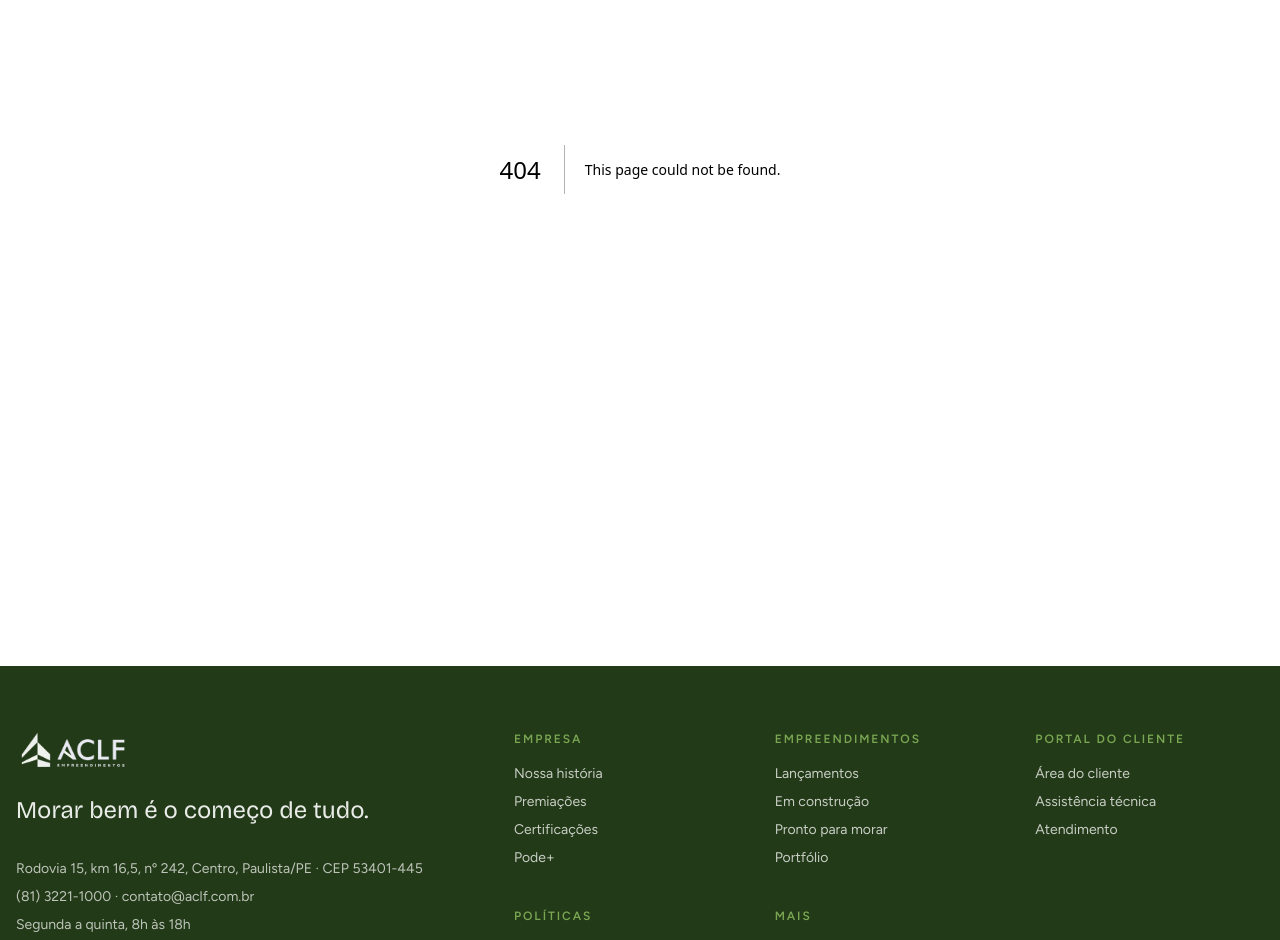
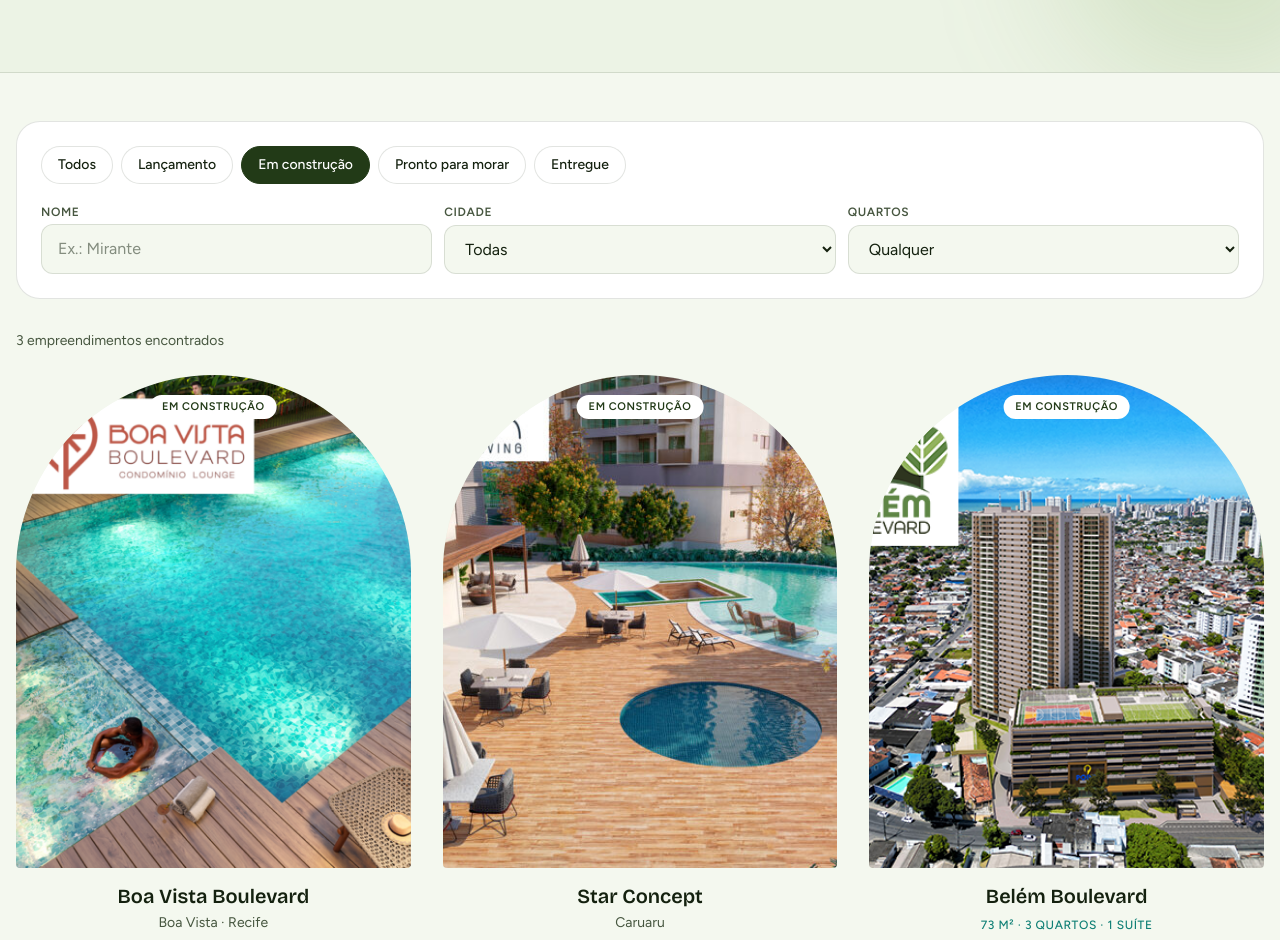
Before and after one commit to joaobatis1a/aclf-mvp, a Next.js app: page /empreendimentos/em-construcao in a window 1280 px wide. Before the commit this address had no page. Shown: the part 340-1280 px from the top of the page. Built offline with nearby package versions, Linux system fonts and the light colour scheme.

Commit message:
feat: add property listing with filters and phase pages

```diff
--- /dev/null
+++ b/src/app/empreendimentos/[fase]/page.tsx
@@ -0,0 +1,40 @@
+import type { Metadata } from "next";
+import { notFound } from "next/navigation";
+import { Suspense } from "react";
+import PageHeader from "@/components/PageHeader";
+import PropertyExplorer from "@/components/PropertyExplorer";
+import { phaseLabel, phaseOrder, type Phase } from "@/data/properties";
+
+const intro: Record<Phase, string> = {
+  lancamento: "Os projetos que acabaram de chegar ao mercado.",
+  "em-construcao": "Obras em andamento, já com unidades à venda.",
+  "pronto-para-morar": "Chave na mão: mude-se sem esperar a obra.",
+  portfolio: "Tudo o que já construímos e entregamos.",
+};
+
+export function generateStaticParams() {
+  return phaseOrder.map((fase) => ({ fase }));
+}
+
+export async function generateMetadata({ params }: PageProps<"/empreendimentos/[fase]">): Promise<Metadata> {
+  const { fase } = await params;
+  return { title: phaseLabel[fase as Phase] ?? "Empreendimentos" };
+}
+
+export default async function FasePage({ params }: PageProps<"/empreendimentos/[fase]">) {
+  const { fase } = await params;
+  if (!phaseOrder.includes(fase as Phase)) notFound();
+  const phase = fase as Phase;
+  return (
+    <>
+      <PageHeader eyebrow="Empreendimentos" title={phaseLabel[phase] === "Entregue" ? "Portfólio" : phaseLabel[phase]}>
+        {intro[phase]}
+      </PageHeader>
+      <div className="container-x py-12">
+        <Suspense fallback={<p className="text-ink-soft">Carregando empreendimentos…</p>}>
+          <PropertyExplorer initialPhase={phase} />
+        </Suspense>
+      </div>
+    </>
+  );
+}
--- /dev/null
+++ b/src/app/empreendimentos/page.tsx
@@ -0,0 +1,21 @@
+import type { Metadata } from "next";
+import { Suspense } from "react";
+import PageHeader from "@/components/PageHeader";
+import PropertyExplorer from "@/components/PropertyExplorer";
+
+export const metadata: Metadata = { title: "Empreendimentos" };
+
+export default function EmpreendimentosPage() {
+  return (
+    <>
+      <PageHeader eyebrow="Empreendimentos" title="Encontre o endereço certo para a sua família.">
+        Lançamentos, obras em andamento, imóveis prontos para morar e tudo o que já entregamos.
+      </PageHeader>
+      <div className="container-x py-12">
+        <Suspense fallback={<p className="text-ink-soft">Carregando empreendimentos…</p>}>
+          <PropertyExplorer />
+        </Suspense>
+      </div>
+    </>
+  );
+}
--- /dev/null
+++ b/src/components/PageHeader.tsx
@@ -0,0 +1,22 @@
+export default function PageHeader({
+  eyebrow,
+  title,
+  children,
+}: {
+  eyebrow: string;
+  title: string;
+  children?: React.ReactNode;
+}) {
+  return (
+    <section className="relative overflow-hidden border-b border-line bg-paper-deep/60">
+      <div aria-hidden className="pointer-events-none absolute -right-24 top-0 size-80 rounded-full bg-leaf/20 blur-3xl" />
+      <div className="container-x relative py-14 sm:py-20">
+        <p className="eyebrow">{eyebrow}</p>
+        <h1 className="mt-3 max-w-3xl font-display text-4xl font-semibold leading-[1.05] tracking-tight text-forest sm:text-6xl">
+          {title}
+        </h1>
+        {children && <div className="mt-5 max-w-2xl text-lg leading-relaxed text-ink-soft">{children}</div>}
+      </div>
+    </section>
+  );
+}
--- /dev/null
+++ b/src/components/PropertyCard.tsx
@@ -0,0 +1,45 @@
+import Image from "next/image";
+import Link from "next/link";
+import { phaseLabel, type Property } from "@/data/properties";
+
+const phaseStyle: Record<Property["phase"], string> = {
+  lancamento: "bg-teal text-white",
+  "em-construcao": "bg-white text-forest",
+  "pronto-para-morar": "bg-brand text-white",
+  portfolio: "bg-forest/80 text-white",
+};
+
+export function specsOf(p: Property) {
+  const parts: string[] = [];
+  if (p.areaLabel) parts.push(p.areaLabel);
+  if (p.bedrooms) parts.push(`${p.bedrooms}${p.area && p.area.length > 1 ? " ou 3" : ""} quartos`);
+  if (p.suites) parts.push(`${p.suites} suíte`);
+  return parts;
+}
+
+export default function PropertyCard({ property: p, priority = false }: { property: Property; priority?: boolean }) {
+  const where = [p.neighborhood, p.city].filter(Boolean).join(" · ");
+  const specs = specsOf(p);
+  return (
+    <Link href={`/imovel/${p.slug}`} className="group block">
+      <div className="arch relative aspect-[4/5] bg-paper-deep">
+        <Image
+          src={p.cover}
+          alt={`Fachada ou área de lazer do ${p.name}`}
+          fill
+          priority={priority}
+          sizes="(min-width: 1024px) 22rem, (min-width: 640px) 45vw, 90vw"
+          className="object-cover transition duration-700 ease-out group-hover:scale-105"
+        />
+        <span className={`absolute left-1/2 top-5 -translate-x-1/2 rounded-full px-3 py-1 text-[11px] font-semibold uppercase tracking-wider ${phaseStyle[p.phase]}`}>
+          {phaseLabel[p.phase]}
+        </span>
+      </div>
+      <div className="px-2 pt-4 text-center">
+        <h3 className="font-display text-xl font-semibold leading-tight transition group-hover:text-brand">{p.name}</h3>
+        {where && <p className="mt-1 text-sm text-ink-soft">{where}</p>}
+        {specs.length > 0 && <p className="mt-2 text-xs font-medium uppercase tracking-wider text-teal-deep">{specs.join(" · ")}</p>}
+      </div>
+    </Link>
+  );
+}
--- /dev/null
+++ b/src/components/PropertyExplorer.tsx
@@ -0,0 +1,109 @@
+"use client";
+
+import { useMemo, useState } from "react";
+import { useSearchParams } from "next/navigation";
+import PropertyCard from "./PropertyCard";
+import { cities, phaseLabel, phaseOrder, properties, type Phase } from "@/data/properties";
+
+const chip = (active: boolean) =>
+  `rounded-full border px-4 py-2 text-sm font-medium transition ${
+    active ? "border-forest bg-forest text-white" : "border-line bg-white hover:border-brand"
+  }`;
+
+export default function PropertyExplorer({ initialPhase }: { initialPhase?: Phase }) {
+  const params = useSearchParams();
+  const paramPhase = params.get("fase") as Phase | null;
+  const [phase, setPhase] = useState<Phase | "">(initialPhase ?? paramPhase ?? "");
+  const [city, setCity] = useState(params.get("cidade") ?? "");
+  const [bedrooms, setBedrooms] = useState(params.get("quartos") ?? "");
+  const [query, setQuery] = useState("");
+
+  const list = useMemo(
+    () =>
+      properties.filter((p) => {
+        if (phase && p.phase !== phase) return false;
+        if (city && p.city !== city) return false;
+        if (bedrooms && p.bedrooms !== Number(bedrooms)) {
+          // Solar das Paineiras has 2 or 3 bedroom floor plans
+          if (!(bedrooms === "3" && p.slug === "solar-das-paineiras")) return false;
+        }
+        if (query && !p.name.toLowerCase().includes(query.toLowerCase())) return false;
+        return true;
+      }),
+    [phase, city, bedrooms, query],
+  );
+
+  const reset = () => {
+    setPhase("");
+    setCity("");
+    setBedrooms("");
+    setQuery("");
+  };
+
+  return (
+    <div>
+      <div className="rounded-3xl border border-line bg-white p-5 sm:p-6">
+        <div className="flex flex-wrap gap-2" role="group" aria-label="Fase do empreendimento">
+          <button type="button" className={chip(phase === "")} onClick={() => setPhase("")} aria-pressed={phase === ""}>
+            Todos
+          </button>
+          {phaseOrder.map((p) => (
+            <button key={p} type="button" className={chip(phase === p)} onClick={() => setPhase(p)} aria-pressed={phase === p}>
+              {phaseLabel[p]}
+            </button>
+          ))}
+        </div>
+        <div className="mt-5 grid gap-3 sm:grid-cols-3">
+          <label className="grid gap-1 text-xs font-semibold uppercase tracking-wider text-ink-soft">
+            Nome
+            <input
+              value={query}
+              onChange={(e) => setQuery(e.target.value)}
+              placeholder="Ex.: Mirante"
+              className="rounded-xl border border-line bg-paper px-4 py-3 text-base font-normal normal-case tracking-normal text-ink outline-none focus:border-teal"
+            />
+          </label>
+          <label className="grid gap-1 text-xs font-semibold uppercase tracking-wider text-ink-soft">
+            Cidade
+            <select value={city} onChange={(e) => setCity(e.target.value)} className="rounded-xl border border-line bg-paper px-4 py-3 text-base font-normal normal-case tracking-normal text-ink outline-none focus:border-teal">
+              <option value="">Todas</option>
+              {cities.map((c) => (
+                <option key={c}>{c}</option>
+              ))}
+            </select>
+          </label>
+          <label className="grid gap-1 text-xs font-semibold uppercase tracking-wider text-ink-soft">
+            Quartos
+            <select value={bedrooms} onChange={(e) => setBedrooms(e.target.value)} className="rounded-xl border border-line bg-paper px-4 py-3 text-base font-normal normal-case tracking-normal text-ink outline-none focus:border-teal">
+              <option value="">Qualquer</option>
+              <option value="2">2</option>
+              <option value="3">3</option>
+            </select>
+          </label>
+        </div>
+      </div>
+
+      <p className="mt-8 text-sm text-ink-soft" aria-live="polite">
+        {list.length} {list.length === 1 ? "empreendimento encontrado" : "empreendimentos encontrados"}
+      </p>
+
+      {list.length > 0 ? (
+        <ul className="mt-6 grid gap-x-8 gap-y-14 sm:grid-cols-2 lg:grid-cols-3">
+          {list.map((p) => (
+            <li key={p.slug}>
+              <PropertyCard property={p} />
+            </li>
+          ))}
+        </ul>
+      ) : (
+        <div className="mt-6 rounded-3xl border border-dashed border-line p-12 text-center">
+          <p className="font-display text-2xl font-semibold">Nenhum empreendimento com esses filtros.</p>
+          <p className="mt-2 text-ink-soft">Remova um filtro para ver mais opções.</p>
+          <button type="button" onClick={reset} className="mt-6 rounded-full bg-brand px-6 py-3 font-semibold text-white hover:bg-forest">
+            Limpar filtros
+          </button>
+        </div>
+      )}
+    </div>
+  );
+}
```
